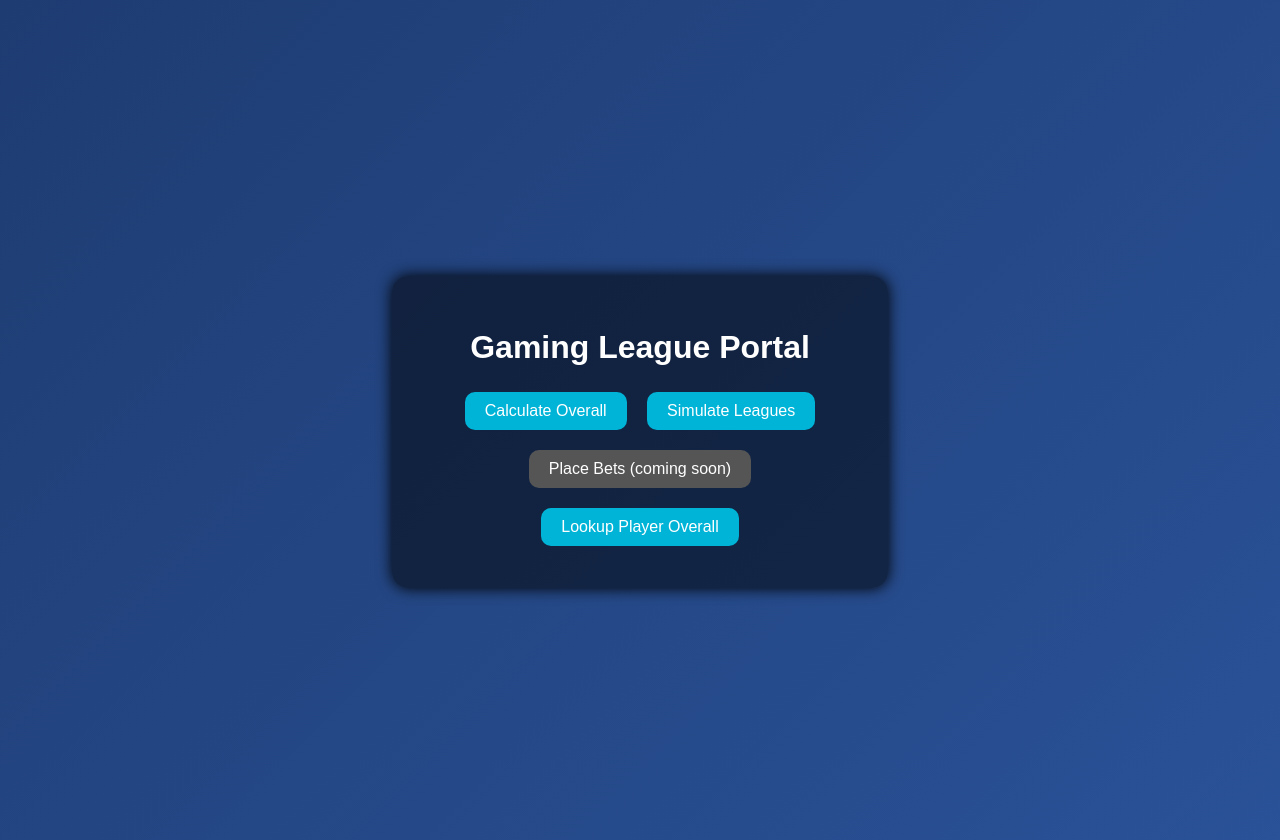
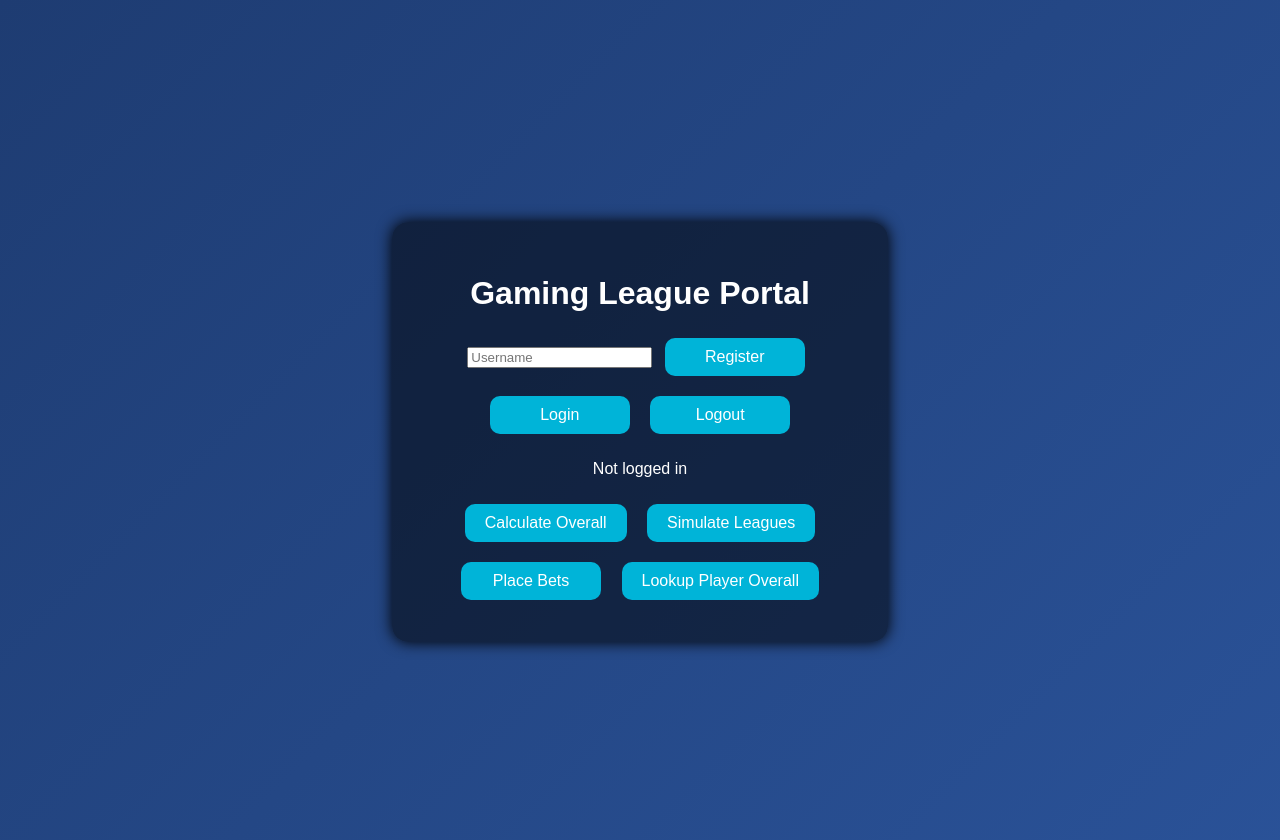
Before and after one commit to FlockNation/GamingLeagueCenter, a Flask app: page / in a window 1280 px wide. Shown: the top 840 px of the page. Run offline with Flask 3, Linux system fonts and the light colour scheme.

Commit message:
Update index.html

```diff
--- a/templates/index.html
+++ b/templates/index.html
@@ -9,9 +9,18 @@
 <body>
   <div class="container">
     <h1>Gaming League Portal</h1>
+
+    <div id="auth-section">
+      <input type="text" id="username" placeholder="Username" />
+      <button onclick="register()">Register</button>
+      <button onclick="login()">Login</button>
+      <button onclick="logout()">Logout</button>
+      <p id="balance">Not logged in</p>
+    </div>
+
     <button onclick="showCalculateOverall()">Calculate Overall</button>
     <button onclick="showSimulateLeagues()">Simulate Leagues</button>
-    <button disabled>Place Bets (coming soon)</button>
+    <button onclick="showPlaceBets()">Place Bets</button>
     <button onclick="showLookupPlayer()">Lookup Player Overall</button>
 
     <div id="calculate-overall-section" style="display:none; margin-top:20px;">
@@ -41,6 +50,15 @@
       <button onclick="lookupPlayerOverall()">Lookup Overall</button>
       <p id="player-overall-result"></p>
     </div>
+
+    <div id="place-bets-section" style="display:none; margin-top:20px;">
+      <h2>Place Bets</h2>
+      <input type="text" id="game" placeholder="Game (e.g. Miami vs Georgia)" />
+      <input type="text" id="team" placeholder="Team to win (e.g. Georgia)" />
+      <input type="number" id="bet-amount" placeholder="Amount (Coins)" />
+      <button onclick="placeBet()">Place Bet</button>
+      <p id="bet-result"></p>
+    </div>
   </div>
 
   <script src="/static/script.js"></script>
```
